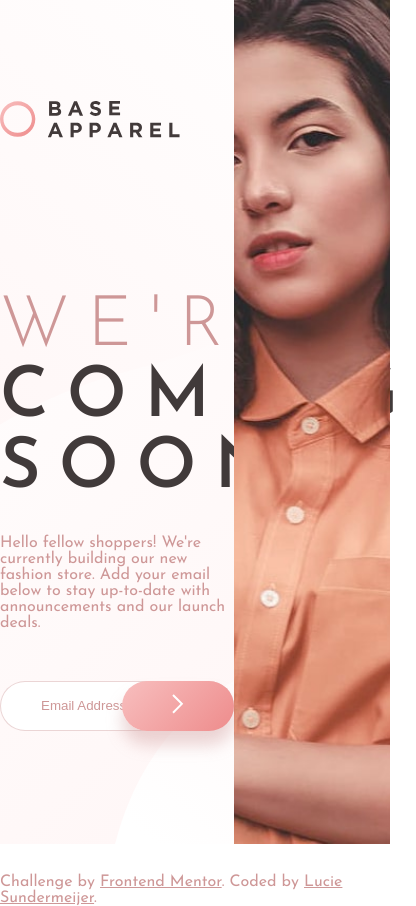
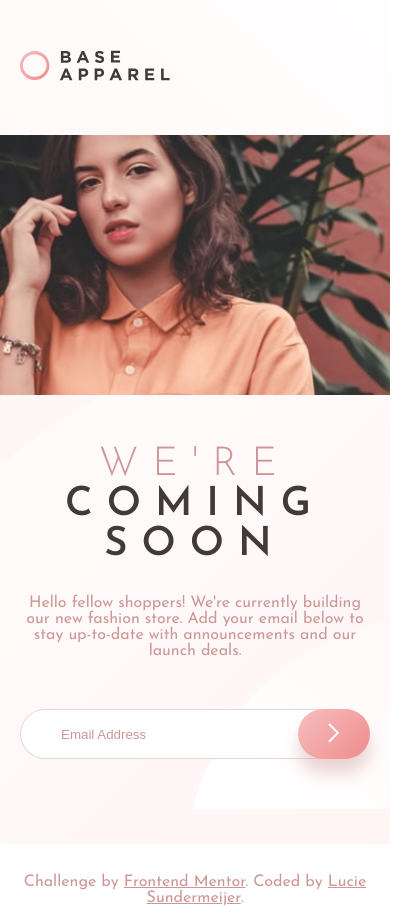
Before and after one commit to lulumush/base-apparel-coming-soon, a plain HTML site: page index.html in a window 390 px wide. Shown: the whole page, 416 px wide, since content can reach past the window. Drawn offline with Linux system fonts and the light colour scheme.

Commit message:
add mobile versionl

```diff
--- a/index.html
+++ b/index.html
@@ -23,15 +23,17 @@
                 <div class="left-content-logo">
                     <img src="images/logo.svg" alt="base apparel logo">
                 </div>
+                <img class="hero-mobile" src="images/hero-mobile.jpg" alt="smaller woman portrait">
                 <div class="left-content-text">
+                    <h1><span>We're</span><br> coming soon</h1>
+                    <p>Hello fellow shoppers! We're currently building our new fashion store.
+                    Add your email below to stay up-to-date with announcements and our launch deals.</p>
+                </div>
 
-                </div>
-                <h1><span>We're</span><br> coming soon</h1>
-                <p>Hello fellow shoppers! We're currently building our new fashion store.
-                Add your email below to stay up-to-date with announcements and our launch deals.</p>
 
                 <form class="email-form">
                     <input id="email" type="email" placeholder="Email Address">
+                    <img class="email-error-icon" src="./images/icon-error.svg" alt="error icon" />
                     <button class="email-form-button">
                         <img src="images/icon-arrow.svg" alt="right arrow icon">
                     </button>
--- a/script.js
+++ b/script.js
@@ -3,6 +3,7 @@ let formEmail = /^[a-zA-Z0-9.!#$%&'*+/=?^_`{|}~-]+@[a-zA-Z0-9-]+(?:\.[a-zA-Z0-9-
 
 const userEmail = document.getElementById("email")
 let errorMessage = document.querySelector(".email-error-msg")
+let errorIcon = document.querySelector(".email-error-icon")
 
 //actions when user click on submit button
 const btn = document.querySelector('.email-form-button')
@@ -11,12 +12,16 @@ btn.addEventListener('click', (e) => {
     checkEmail()
 })
 
-//check if email is valid and if not display an error message
+//check if email is valid and if not display the error message
 function checkEmail(){
     if (!formEmail.test(userEmail.value)){
-        errorMessage.classList.add('active')
+        errorMessage.style.display='block'
+        userEmail.classList.add('error')
+        errorIcon.style.display='inline-block'
     }
     else{
-        errorMessage.classList.remove('active')
+        errorMessage.style.display='none'
+        userEmail.classList.remove('error')
+        errorIcon.style.display='none'
     }
 }
--- a/style.css
+++ b/style.css
@@ -52,7 +52,11 @@ main {
 }
 
 .left-content-logo{
-    margin-top:100px;
+    margin:50px 20px;
+}
+
+.hero-mobile{
+    display: none;
 }
 
 .left-content-logo img{
@@ -60,7 +64,7 @@ main {
 }
 
 .left-content-text{
-    margin-top: 150px;
+    margin: 150px 20px 0 20px;
 }
 
 h1{
@@ -81,7 +85,7 @@ p{
 }
 
 .email-form{
-    margin-top: 50px;
+    margin: 50px 20px;
     position: relative;
 }
 
@@ -89,7 +93,7 @@ p{
     width: 100%;
     border-radius: 50px;
     padding: 0 40px;
-    height: 50px;
+    height: 60px;
     border: 1px solid hsl(0, 36%, 70%, 0.4);
 }
 
@@ -97,11 +101,19 @@ p{
     color: var(--light-text-color);
 }
 
+.email-form input:focus{
+    outline: none;
+}
+
+.email-form input.error{
+    border: 2px solid var(--soft-red);
+}
+
 .email-form button{
     position: absolute;
     right: 0;
     top:0;
-    height: 50px;
+    height: 60px;
     padding: 0 50px;
     border-radius: 50px;
     border: 0px;
@@ -115,10 +127,6 @@ p{
     box-shadow: 0px 14px 16px hsl(0, 36%, 70%, 0.6);
 }
 
-.email-form input:focus{
-    outline: none;
-}
-
 .email-error-msg{
     margin: 10px 0 0 40px;
     font-size: 14px;
@@ -126,8 +134,15 @@ p{
     display: none;
 }
 
-.email-error-msg.active{
-    display: block;
+.email-error-icon{
+    position: absolute;
+    right: 120px;
+    top:18px;
+    display: none;
+}
+
+footer{
+    text-align: center;
 }
 
 @keyframes fadein {
@@ -135,3 +150,51 @@ p{
         opacity : 0;
     }
 }
+
+
+@media screen and (max-width: 1000px) {
+    .left-content{
+        max-width: 450px;
+    }
+}
+
+@media screen and (max-width: 768px) {
+    main {
+        flex-direction: column;
+    }
+    .container-right {
+        display:none;
+    }
+    .container-left {
+        width: 100%;
+    }
+    .left-content-logo img{
+        width: 150px;
+    }
+    .left-content{
+        max-width: 100%;
+    }
+    .hero-mobile{
+        display: block;
+        width: 100%;
+    }
+    .hero-mobile img{
+        width: 100%;
+        object-fit: cover;
+    }
+    .left-content-text{
+        margin-top: 50px;
+        text-align: center;
+    }
+    h1{
+        letter-spacing: 14px;
+        font-size: 40px;
+    }
+    .email-form input{
+        height:50px;
+    }
+    .email-form button{
+        height: 50px;
+        padding: 0 30px;
+    }
+}
```
